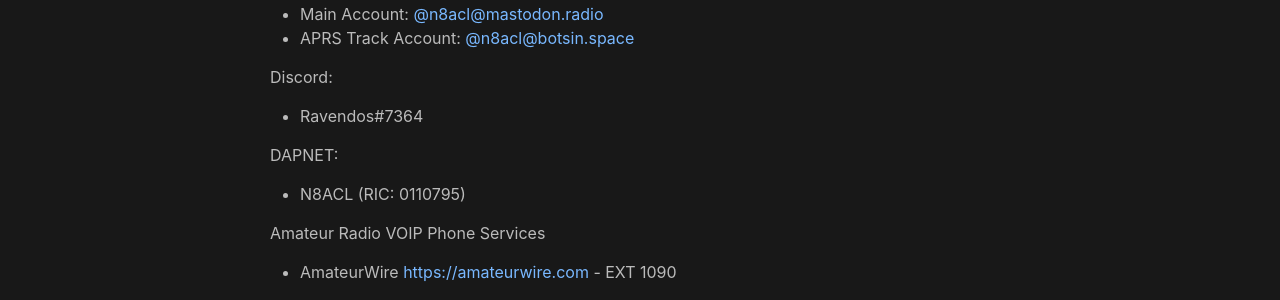
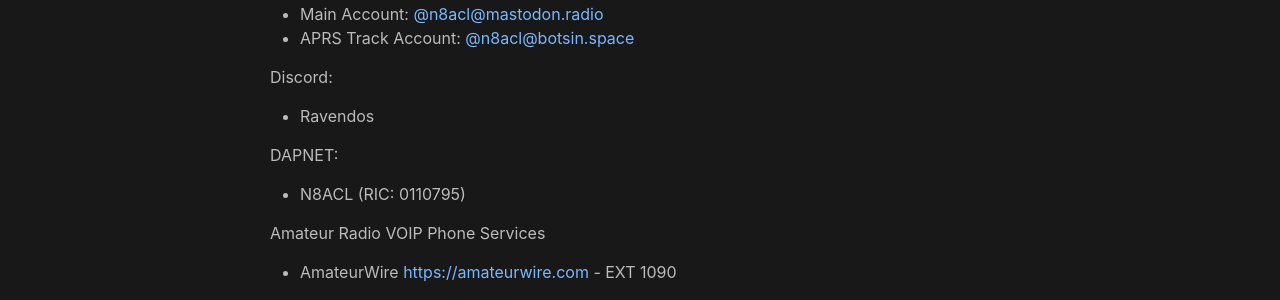
Before and after one commit to n8acl/n8acl.github.io, a Jekyll site: the page built from contact.md, in a window 1280 px wide. Shown: the part 600-900 px from the top of the page. Built offline with Jekyll 4.4.1, drawn with Linux system fonts in a browser that asks for light colours.

Commit message:
Update Contact Information - 06122023

```diff
--- a/contact.md
+++ b/contact.md
@@ -22,7 +22,7 @@ Mastodon:
 * APRS Track Account: [@n8acl@botsin.space](https://botsin.space/@n8acl_aprs)
 
 Discord:
-* Ravendos#7364
+* Ravendos
 
 DAPNET:
 * N8ACL (RIC: 0110795)
```
